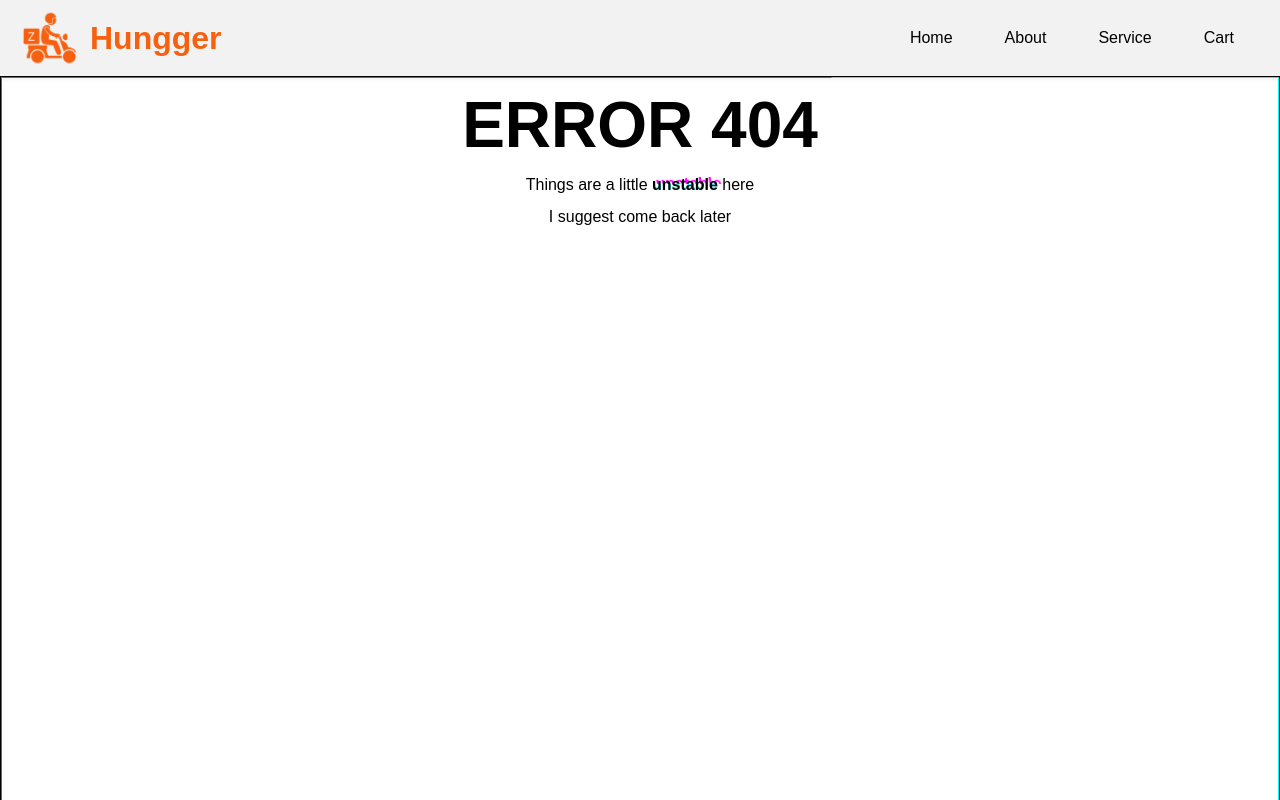
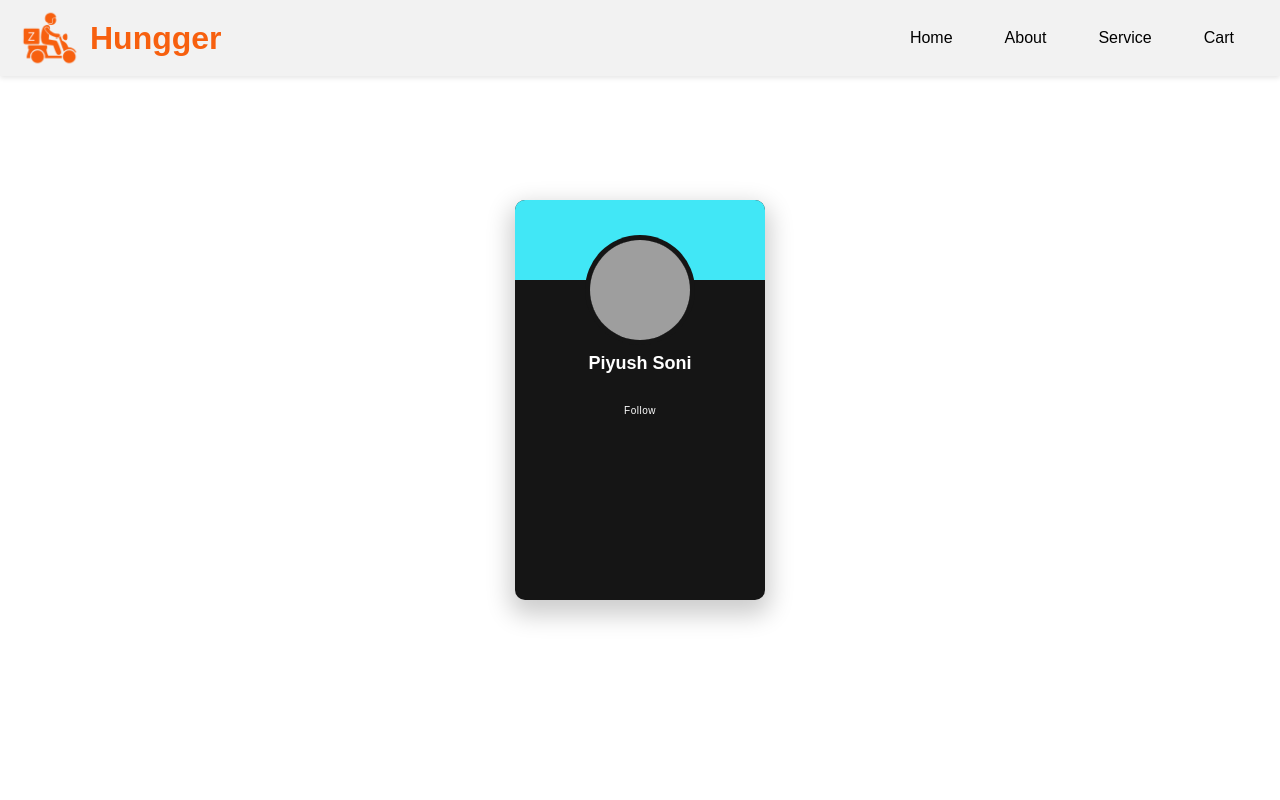
Before and after one commit to piyushvermaa/Hungger, a React (Vite) app: page /about/profile in a window 1280 px wide. Before the commit this address had no page. Built offline with nearby package versions, Linux system fonts and the light colour scheme; grey boxes are pictures that could not be loaded.

Commit message:
profile section added

```diff
--- a/App.js
+++ b/App.js
@@ -9,6 +9,7 @@ import ErrorComponent from "./src/components/Error";
 import Service from "./src/components/Service";
 import Cart from "./src/components/Cart";
 import RestaurantMenu from "./src/components/RestaurantMenu";
+import Profile from "./src/components/Profile";
 
 
 
@@ -41,6 +42,10 @@ const appRouter = createBrowserRouter([
                 element: <About/>,
             },
             {
+                path: "/about/profile",
+                element: <Profile/>
+            },
+            {
                 path: "/service",
                 element: <Service/>,
             },
--- a/index.css
+++ b/index.css
@@ -423,7 +423,7 @@ body {
   height: 100vh;
   width: 100%;
   padding: 90px 0;
-  background: #ddd;
+  /* background: #ddd; */
 }
 .pic{
   height: auto;
@@ -687,3 +687,39 @@ span{
   font-size: 16px;
   color: #666;
 }
+
+
+.food-card {
+  display: flex;
+  flex-direction: column;
+  border: 1px solid #ccc;
+  border-radius: 5px;
+  overflow: hidden;
+  margin: 10px;
+}
+
+.food-card-image {
+  width: 20rem;
+  height: 20rem;
+  border-bottom: 1px solid #ccc;
+}
+
+.food-card-details {
+  padding: 10px;
+}
+
+.food-card-name {
+  margin: 0;
+}
+
+.food-card-description {
+  margin: 5px 0;
+}
+
+.food-card-price {
+  margin: 0;
+  font-weight: bold;
+}
+
+
+/* profile card */
--- a/src/components/About.jsx
+++ b/src/components/About.jsx
@@ -1,19 +1,22 @@
 import React from 'react'
+import { Outlet } from 'react-router-dom'
+import { Link } from 'react-router-dom'
 
 
 const About = () => {
   return (
     <div>
+      <Outlet/>
         <section className="about-us">
       <div className="about">
         <div className="text">
           <h2>About Us</h2>
           <h5>Front-end Developer & <span>Designer</span></h5>
           <p>
-            Lorem ipsum dolor sit amet, consectetur adipisicing elit. Expedita natus ad sed harum itaque ullam enim quas, veniam accusantium, quia animi id eos adipisci iusto molestias asperiores explicabo cum vero atque amet corporis! Soluta illum facere consequuntur magni. Ullam dolorem repudiandae cumque voluptate consequatur consectetur, eos provident necessitatibus reiciendis corrupti!
+          Hey there! 🌟 Looking to expand your network and connect with like-minded individuals? Look no further! Join me on my journey as a passionate front-end developer and designer. Let's collaborate, share ideas, and create something amazing together! 🚀 Don't miss out, connect with me now! 💬
           </p>
           <div className="data">
-            <a href="#" className="hire">Hire Me</a>
+            <Link to="/about/profile" className="hire">Connect with me</Link>
           </div>
         </div>
       </div>
--- a/src/components/Cart.jsx
+++ b/src/components/Cart.jsx
@@ -2,9 +2,19 @@ import React from 'react'
 
 const Cart = () => {
   return (
-    <div>
-        <h1>Cart</h1>
-        <p>This is the cart page</p>
+    <div className="food-card">
+      <img
+        src="https://via.placeholder.com/300"
+        alt="Placeholder"
+        className="food-card-image"
+      />
+      <div className="food-card-details">
+        <h2 className="food-card-name">Pizza</h2>
+        <p className="food-card-description">
+          Delicious pepperoni pizza with melted cheese.
+        </p>
+        <p className="food-card-price">$10.99</p>
+      </div>
     </div>
   )
 }
--- /dev/null
+++ b/src/components/Profile.jsx
@@ -0,0 +1,42 @@
+import React, { useState } from 'react';
+import './styles/Profile.css'
+
+export const UserProfileCard = () => {
+    const handleFollow = () => {
+        window.open('https://www.linkedin.com/in/piyush-verma-883a26248/', '_blank');
+    };
+
+    return (
+        <div id="card">
+            <div id="ds-top"></div>
+            <div id="avatar-holder">
+                <img src="https://avatars.githubusercontent.com/u/112806418?s=400&u=fda9f3528bd812065477053c533f7db655e43097&v=4" alt="Piyush" />
+            </div>
+            <div id="name">
+                <a href="https://github.com/piyushvermaa" target="_blank">Piyush Soni</a>
+            </div>
+            <div id="button">
+                <button id="btn" onClick={handleFollow}>Follow <i className="fas fa-user-plus"></i></button>
+            </div>
+        </div>
+    );
+};
+
+const Profile = () => {
+    const [clicked, setClicked] = useState(0);
+    const [currentFollowers, setCurrentFollowers] = useState(90);
+
+    const follow = () => {
+        setClicked(clicked + 1);
+
+        if (clicked % 2 === 0) {
+            setCurrentFollowers(currentFollowers - 1);
+        } else {
+            setCurrentFollowers(currentFollowers + 1);
+        }
+    };
+
+    return <UserProfileCard />;
+};
+
+export default Profile;
--- /dev/null
+++ b/src/components/styles/Profile.css
@@ -0,0 +1,278 @@
+
+  #card {
+    position: absolute;
+    margin: auto;
+    top: 0;
+    right: 0;
+    bottom: 0;
+    left: 0;
+    width: 250px;
+    height: 400px;
+    border-radius: 10px;
+    box-shadow: 0 10px 25px 5px rgba(0, 0, 0, 0.2);
+    background: #151515;
+    overflow: hidden;
+  }
+
+  #ds-top {
+    position: absolute;
+    margin: auto;
+    top: 0;
+    right: 0;
+    left: 0;
+    width: 300px;
+    height: 80px;
+    background: rgb(65, 231, 246);
+    animation: dsTop 1.5s;
+  }
+
+  #avatar-holder {
+    position: absolute;
+    margin: auto;
+    top: 40px;
+    right: 0;
+    left: 0;
+    width: 100px;
+    height: 100px;
+    border-radius: 50%;
+    box-shadow: 0 0 0 5px #151515,
+                inset 0 0 0 5px #000000,
+                inset 0 0 0 5px #000000,
+                inset 0 0 0 5px #000000,
+                inset 0 0 0 5px #000000;
+    background: white;
+    overflow: hidden;
+    animation: mvTop 1.5s;
+  }
+
+  #avatar-holder img {
+    width: 100%;
+    height: 100%;
+    object-fit: cover;
+  }
+
+  #name {
+    position: absolute;
+    margin: auto;
+    top: -60px;
+    right: 0;
+    bottom: 0;
+    left: 0;
+    width: inherit;
+    height: 40px;
+    text-align: center;
+    animation: fadeIn 2s ease-in;
+  }
+
+  #name a {
+    color: white;
+    text-decoration: none;
+    font-weight: 700;
+    font-size: 18px;
+  }
+
+  #name a:hover {
+    text-decoration: underline;
+    color: rgb(65, 231, 246);
+  }
+
+  #name h6 {
+    position: absolute;
+    margin: auto;
+    left: 0;
+    right: 0;
+    bottom: 0;
+    color: white;
+    width: 40px;
+  }
+
+  #button {
+    position: absolute;
+    margin: auto;
+    padding: 8px;
+    top: 20px;
+    right: 0;
+    bottom: 0;
+    left: 0;
+    width: inherit;
+    height: 40px;
+    text-align: center;
+    animation: fadeIn 2s ease-in;
+  }
+
+  #button button {
+    padding: 5px 20px;
+    border-radius: 10px;
+    color: white;
+    letter-spacing: 0.05em;
+    text-decoration: none;
+    font-size: 10px;
+    transition: all 1s;
+  }
+
+  #button button:hover {
+    color: white;
+    background: rgb(65, 231, 246);
+  }
+
+  #ds-info {
+    position: absolute;
+    margin: auto;
+    top: 120px;
+    bottom: 0;
+    right: 0;
+    left: 0;
+    width: inherit;
+    height: 40px;
+    display: flex;
+  }
+
+  #ds-info .pens,
+  #ds-info .projects,
+  #ds-info .posts {
+    position: relative;
+    left: -300px;
+    width: calc(250px / 3);
+    text-align: center;
+    color: white;
+    animation: fadeInMove 2s;
+    animation-fill-mode: forwards;
+  }
+
+  #ds-info h6 {
+    text-transform: uppercase;
+    color: rgb(65, 231, 246);
+  }
+
+  #ds-info p {
+    font-size: 12px;
+  }
+
+  #ds-info .ds:nth-of-type(2) {
+    animation-delay: .5s;
+  }
+
+  #ds-info .ds:nth-of-type(1) {
+    animation-delay: 1s;
+  }
+
+  #ds-skill {
+    position: absolute;
+    margin: auto;
+    bottom: 10px;
+    right: 0;
+    left: 0;
+    width: 200px;
+    height: 100px;
+    animation: mvBottom 1.5s;
+  }
+
+  #ds-skill h6 {
+    margin-bottom: 5px;
+    font-weight: 700;
+    text-transform: uppercase;
+    color: rgb(65, 231, 246);
+  }
+
+  #ds-skill #skill h6 {
+    font-weight: 400;
+    font-size: 8px;
+    letter-spacing: 0.05em;
+    margin: 4px 0;
+    color: white;
+  }
+
+  #ds-skill #skill #fab {
+    color: rgb(65, 231, 246);
+    font-size: 14px;
+  }
+
+  #ds-skill #skill #bar {
+    height: 5px;
+    background: rgb(65, 231, 246);
+    text-align: right;
+  }
+
+  #ds-skill #skill #bar p {
+    color: white;
+    font-size: 8px;
+    padding-top: 5px;
+    animation: fadeIn 5s;
+  }
+
+  #ds-skill #skill #bar:hover {
+    background: white;
+  }
+
+  #ds-skill #skill #bar-html {
+    width: 95%;
+    animation: htmlSkill 1s;
+    animation-delay: .4s;
+  }
+
+  #ds-skill #skill #bar-css {
+    width: 90%;
+    animation: cssSkill 2s;
+    animation-delay: .4s;
+  }
+
+  #ds-skill #skill #bar-js {
+    width: 75%;
+    animation: jsSkill 3s;
+    animation-delay: .4s;
+  }
+
+  @keyframes fadeInMove {
+    0% {
+      opacity: 0;
+      left: -300px;
+    }
+    100% {
+      opacity: 1;
+      left: 0;
+    }
+  }
+
+  @keyframes fadeIn {
+    0% {opacity: 0;}
+    100% {opacity: 1;}
+  }
+
+  @keyframes htmlSkill {
+    0% {width: 0;}
+    100% {width: 95%;}
+  }
+
+  @keyframes cssSkill {
+    0% {width: 0;}
+    100% {width: 90%;}
+  }
+
+  @keyframes jsSkill {
+    0% {width: 0;}
+    100% {width: 75%;}
+  }
+
+  @keyframes mvBottom {
+    0% {bottom: -150px;}
+    100% {bottom: 10px;}
+  }
+
+  @keyframes mvTop {
+    0% {top: -150px;}
+    100% {top: 40px;}
+  }
+
+  @keyframes dsTop {
+    0% {top: -150px;}
+    100% {top: 0;}
+  }
+
+  #following {
+    color: white;
+    background: rgb(65, 231, 246);
+  }
+
+  .desc{
+    color: white;
+  }
```
